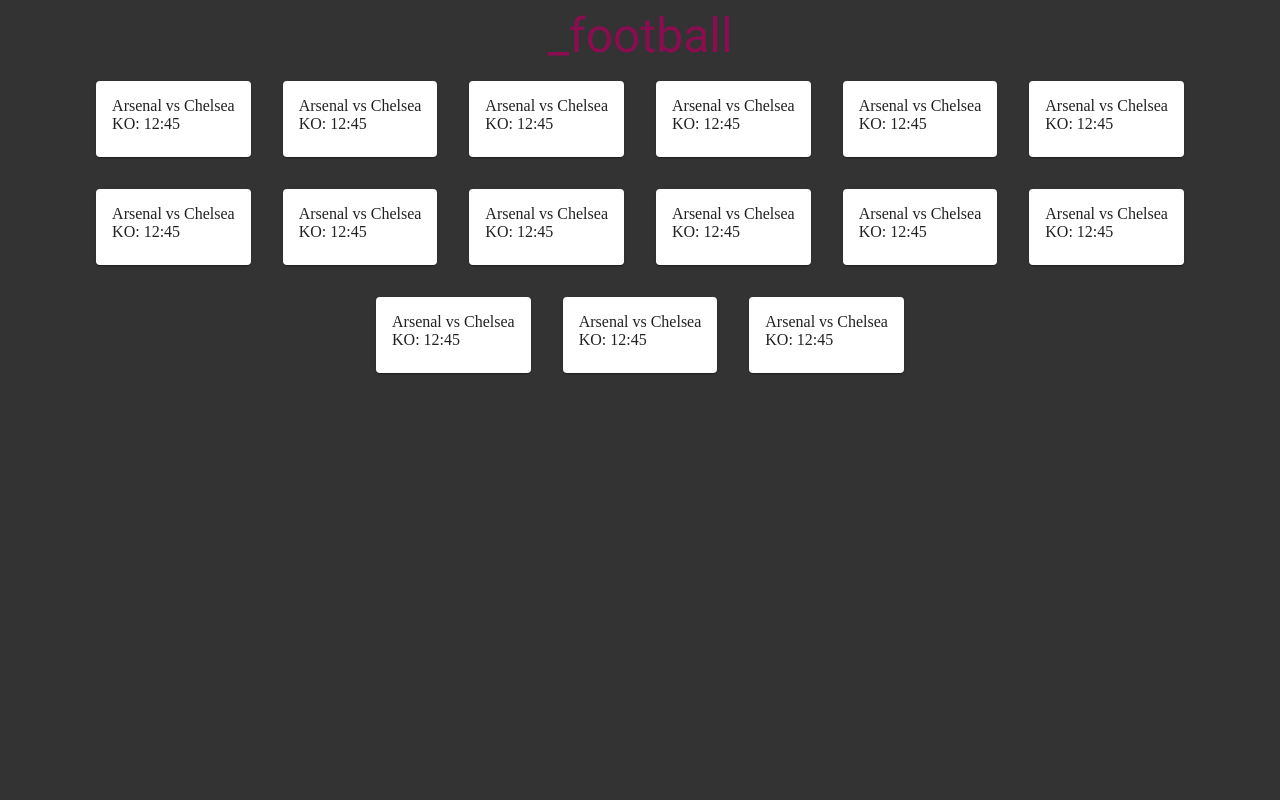
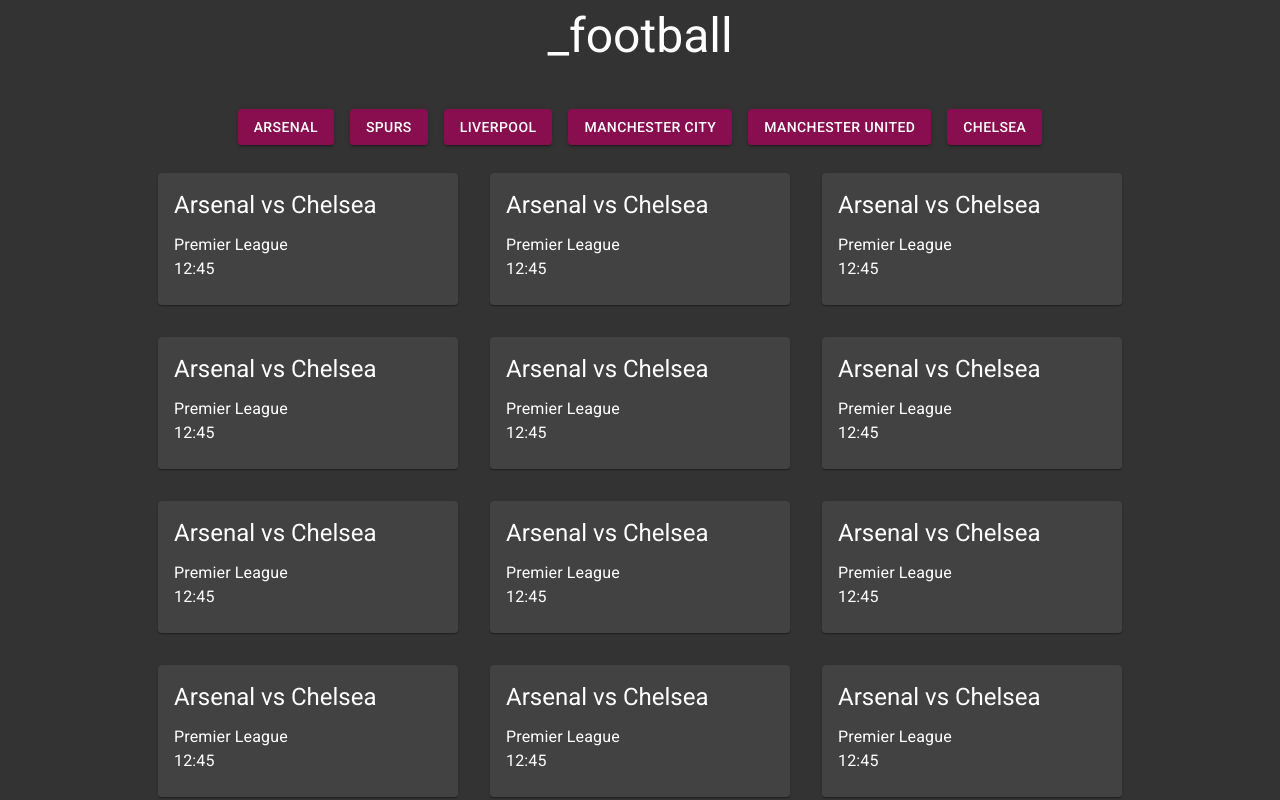
Before and after one commit to ahmed1293/_football, a React (Create React App) app: page / in a window 1280 px wide. Shown: the top 800 px of the page. Built offline with nearby package versions, Linux system fonts and the light colour scheme.

Commit message:
team filter buttons

```diff
--- a/src/App.js
+++ b/src/App.js
@@ -1,21 +1,48 @@
 import React from 'react';
 import Grid from "@material-ui/core/Grid";
 import Fixture from "./Fixture";
-import {Typography} from "@material-ui/core";
+import {makeStyles, Typography} from "@material-ui/core";
 import darkTheme from "./Theme";
 import {ThemeProvider} from "@material-ui/styles";
+import TeamFilter from "./TeamFilter";
 
 
 const tileNumber = [1, 2, 3, 4, 5, 6, 7, 8, 9, 10, 11, 12, 13, 14, 15];
 
 
+const useStyles = makeStyles(theme => ({
+    title: {
+        paddingBottom: 20,
+        color: '#ffffff'
+    },
+    buttons: {
+        '& > *': {
+          margin: theme.spacing(1),
+        },
+        paddingBottom: 20
+    }
+}));
+
+
 function App() {
+    const classes = useStyles();
+
     return (
       <ThemeProvider theme={darkTheme}>
           <div className="App">
-            <Typography variant="h3" align="center" color="primary" gutterBottom>
+              <Typography className={classes.title} variant="h3" align="center" gutterBottom>
                   _football
               </Typography>
+
+              <div className={classes.buttons} align="center">
+                <TeamFilter team="Arsenal"/>
+                <TeamFilter team="Spurs"/>
+                <TeamFilter team="Liverpool"/>
+                <TeamFilter team="Manchester City"/>
+                <TeamFilter team="Manchester United"/>
+                <TeamFilter team="Chelsea"/>
+              </div>
+
               <Grid container direction="row" justify="center" alignItems="center" spacing={4}>
                   {tileNumber.map(fixture => <Grid item key={fixture}><Fixture/></Grid>)}
               </Grid>
--- a/src/Fixture.js
+++ b/src/Fixture.js
@@ -1,12 +1,33 @@
 import React from 'react';
-import {Card, CardContent} from "@material-ui/core";
+import {Card, CardContent, makeStyles, Typography} from "@material-ui/core";
+
+
+const useStyles = makeStyles({
+    card: {
+        minWidth: 300,
+    },
+    title: {
+        marginBottom: 12
+    },
+    text: {
+        fontSize: 16
+    }
+});
+
 
 function Fixture() {
+    const classes = useStyles();
+
     return (
-        <Card>
+        <Card className={classes.card}>
             <CardContent>
-                Arsenal vs Chelsea<br/>
-                KO: 12:45
+                <Typography className={classes.title} variant="h5">
+                    Arsenal vs Chelsea
+                </Typography>
+                <Typography className={classes.text}>
+                    Premier League <br/>
+                    12:45
+                </Typography>
             </CardContent>
         </Card>
     );
--- /dev/null
+++ b/src/TeamFilter.js
@@ -0,0 +1,27 @@
+import Button from "@material-ui/core/Button";
+import React, {Component} from "react";
+
+
+class TeamFilter extends Component {
+
+    constructor(props) {
+        super(props);
+        this.handleClick = this.handleClick.bind(this);
+        this.state = {
+            selected: true
+        }
+    }
+
+    handleClick() {
+        const selected = this.state.selected;
+        this.setState({selected: !selected});
+    }
+
+    render() {
+        return <Button variant="contained" color={this.state.selected ? "primary":""} onClick={this.handleClick}>
+            {this.props.team}
+        </Button>
+    }
+}
+
+export default TeamFilter;
--- a/src/Theme.js
+++ b/src/Theme.js
@@ -4,13 +4,11 @@
 
 const darkTheme = createMuiTheme({
     palette: {
+        type: 'dark',
         primary: {
           main: '#880e4f',
         },
-        secondary: blue,
-        background: {
-            main: '#333333'
-        }
+        secondary: blue
     }
 });
 
```
Lines whose indentation alone changed are shown as unchanged.
